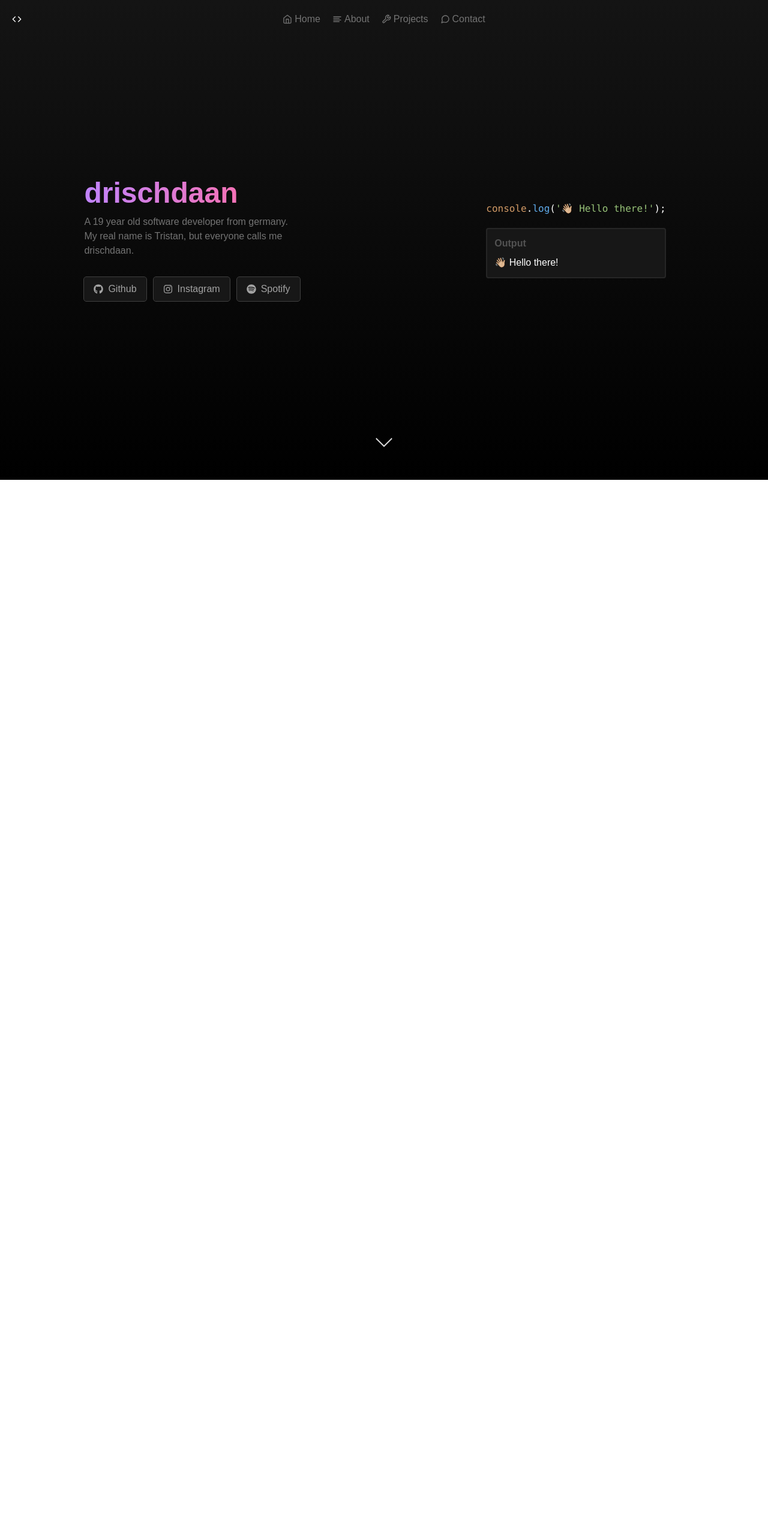
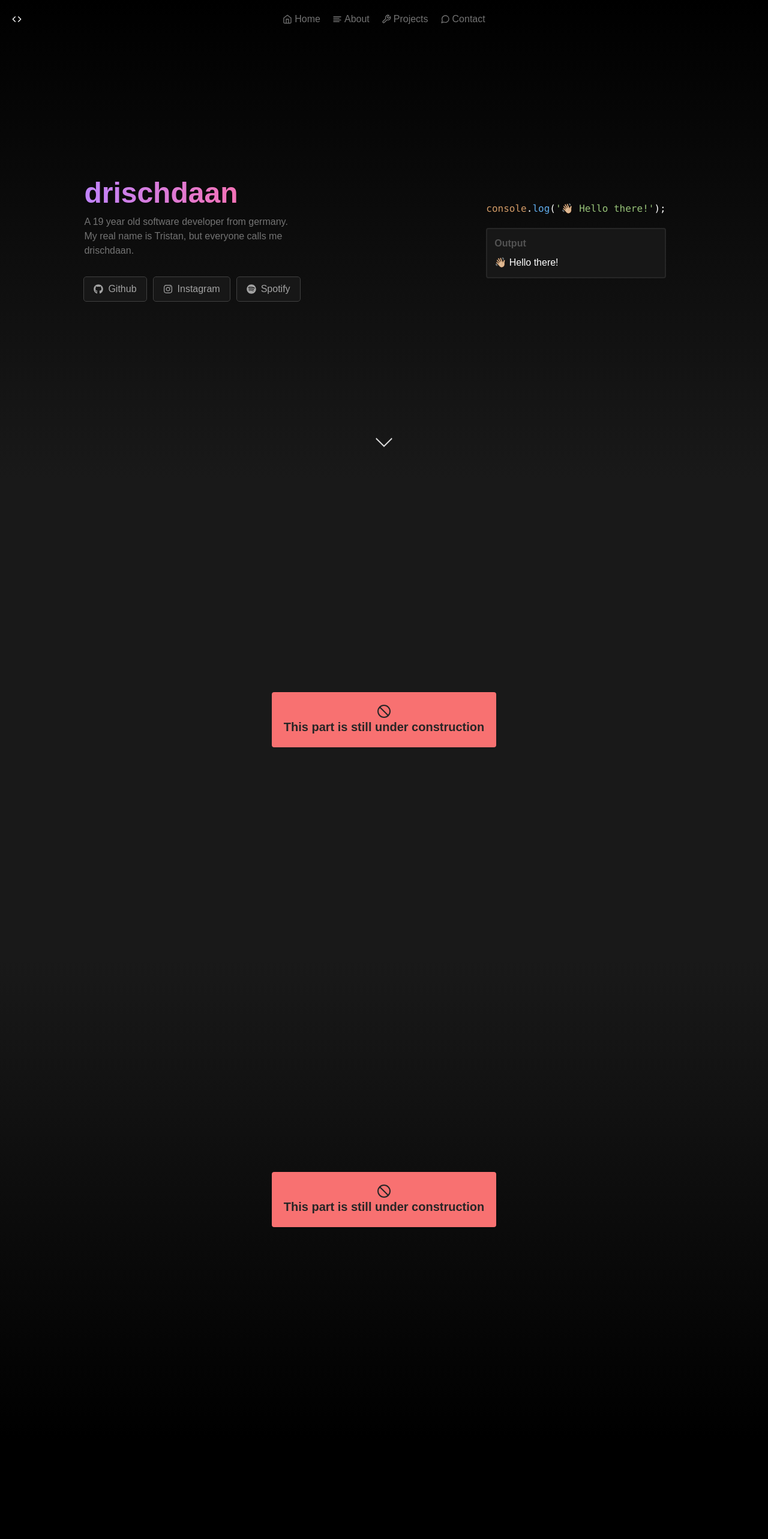
Before and after one commit to Drischdaan/drischdaan.dev, a Next.js app: page / in a window 1280 px wide. Shown: the top 2566 px of the page at 60% size. Before the commit the page ends 800 px from the top, so only its background shows below. Built offline with nearby package versions, Linux system fonts and the light colour scheme; a web font is replaced by a local one.

Commit message:
chore: updates page

```diff
--- a/app/components/Header.tsx
+++ b/app/components/Header.tsx
@@ -5,11 +5,15 @@ export default function Header() {
   return (
     <div className="absolute top-0 left-0 w-full grid grid-cols-3 p-5">
       <div className="flex justify-start items-center">
-        <div className='group cursor-pointer relative'>
+        <div className='group cursor-pointer'>
           <FiCode/>
-          <div className='hidden group-hover:block w-[331px] cursor-auto absolute py-2 text-sm'>
+          <div className='pointer-events-none -translate-x-40 group-hover:translate-x-0 opacity-0 group-hover:opacity-100 cursor-auto absolute py-2 text-sm transition-all duration-300'>
             <div className='p-3 w-full rounded bg-neutral-900 outline outline-1 outline-neutral-700 flex justify-start items-center gap-1'>
-              This website was developed with <TbBrandNextjs className='text-2xl'/> <span className='font-semibold'>NextJs <span className='text-xs'>v13.1.5</span></span>
+              This website was developed with
+              <TbBrandNextjs className='text-2xl'/>
+              <span className='font-semibold'>
+                NextJs <span className='text-xs'>v13.1.5</span>
+              </span>
             </div>
           </div>
         </div>
@@ -17,16 +21,16 @@ export default function Header() {
       <div className="flex flex-row justify-center items-center">
         <ul className="flex justify-center items-center gap-5 text-neutral-500">
           <li className="hover:text-purple-400 cursor-pointer hover:scale-105 transition-all duration-300">
-            <a className='flex justify-center items-center gap-1'><FiHome/>Home</a>
+            <a href='#home' className='flex justify-center items-center gap-1'><FiHome/>Home</a>
           </li>
           <li className="hover:text-purple-400 cursor-pointer hover:scale-105 transition-all duration-300">
-            <a className='flex justify-center items-center gap-1'><FiAlignLeft/>About</a>
+            <a href='#about' className='flex justify-center items-center gap-1'><FiAlignLeft/>About</a>
           </li>
           <li className="hover:text-purple-400 cursor-pointer hover:scale-105 transition-all duration-300">
-            <a className='flex justify-center items-center gap-1'><FiTool/>Projects</a>
+            <a href='#projects' className='flex justify-center items-center gap-1'><FiTool/>Projects</a>
           </li>
           <li className="hover:text-purple-400 cursor-pointer hover:scale-105 transition-all duration-300">
-            <a className='flex justify-center items-center gap-1'><FiMessageCircle/>Contact</a>
+            <a href='#contact' className='flex justify-center items-center gap-1'><FiMessageCircle/>Contact</a>
           </li>
         </ul>
       </div>
--- a/app/globals.scss
+++ b/app/globals.scss
@@ -11,8 +11,8 @@
     'Fira Mono', 'Droid Sans Mono', 'Courier New', monospace;
 
   --foreground-rgb: 255, 255, 255;
-  --background-start-rgb: 20, 20, 20;
-  --background-end-rgb: 0, 0, 0;
+  --background-start-rgb: 0, 0, 0;
+  --background-end-rgb: 25, 25, 25;
 
   --primary-glow: radial-gradient(rgba(1, 65, 255, 0.4), rgba(1, 65, 255, 0));
   --secondary-glow: linear-gradient(
@@ -51,11 +51,11 @@ body {
   max-width: 100vw;
   overflow-x: hidden;
   font-family: var(--font);
+  scroll-behavior: smooth;
 }
 
 body {
   color: rgb(var(--foreground-rgb));
-  background: linear-gradient(to bottom, rgb(var(--background-start-rgb)), rgb(var(--background-end-rgb)));
 }
 
 a {
@@ -63,6 +63,22 @@ a {
   text-decoration: none;
 }
 
+.home-background {
+  background: linear-gradient(to bottom, rgb(var(--background-start-rgb)), rgb(var(--background-end-rgb)));
+}
+
+.about-background {
+  background-color: rgb(var(--background-end-rgb));
+}
+
+.projects-background {
+  background: linear-gradient(to bottom, rgb(var(--background-end-rgb)), rgb(var(--background-start-rgb)));
+}
+
+.contact-background {
+  background-color: rgb(var(--background-start-rgb));
+}
+
 .code-font {
   font-family: var(--font-mono);
 }
--- a/app/page.tsx
+++ b/app/page.tsx
@@ -1,9 +1,8 @@
-'use client';
-
 import './home.page.scss';
 
 import { FaGithub, FaInstagram, FaSpotify } from 'react-icons/fa';
 import { TfiAngleDown } from 'react-icons/tfi';
+import { FiSlash, FiHeart } from 'react-icons/fi';
 import Header from './components/Header';
 
 import hljs from 'highlight.js/lib/core';
@@ -14,7 +13,10 @@ export default function Home() {
   const code = `console.log('👋🏼 Hello there!');`;
   const codeHtml = hljs.highlight(code, { language: 'typescript' }).value;
   return (
-    <div className="w-screen sm:h-screen flex justify-center items-center flex-col-reverse md:flex-row relative">
+    <div className='w-full h-full'>
+
+      {/* Home */}
+      <div id='home' className="home-background w-screen sm:h-screen flex justify-center items-center flex-col-reverse md:flex-row relative">
         <Header />
         <div className="flex-1 flex justify-center items-start md:items-center px-10 lg:px-32 pb-20 sm:py-10">
           <div className="basis-full lg:basis-3/4 xl:basis-1/2 flex justify-center items-start flex-col gap-3">
@@ -54,8 +56,51 @@ export default function Home() {
           <div className='block sm:hidden mt-20'></div>
         </div>
         <div className='absolute bottom-0 sm:mb-10 hidden sm:block'>
+          <a href='#about'>
             <TfiAngleDown className='text-3xl animate-bounce'/>
+          </a>
         </div>
+      </div>
+
+      {/* About */}
+      <div id='about' className='about-background w-screen h-screen'>
+        <div className='w-full h-full flex justify-center items-center'>
+          <div className='bg-red-400 p-5 rounded flex justify-center items-center flex-col'>
+            <FiSlash className='text-2xl text-neutral-800' />
+            <h1 className='font-bold text-xl text-neutral-800'>This part is still under construction</h1>
+          </div>
+        </div>
+      </div>
+
+      {/* Projects */}
+      <div id='projects' className='projects-background w-screen h-screen'>
+        <div className='w-full h-full flex justify-center items-center'>
+          <div className='bg-red-400 p-5 rounded flex justify-center items-center flex-col'>
+            <FiSlash className='text-2xl text-neutral-800' />
+            <h1 className='font-bold text-xl text-neutral-800'>This part is still under construction</h1>
+          </div>
+        </div>
+      </div>
+
+      {/* Contact */}
+      <div id='contact' className='contact-background w-screen h-screen flex flex-col justify-end items-center'>
+        <div className='flex-1 flex justify-center items-center'>
+          <div className='bg-red-400 p-5 rounded flex justify-center items-center flex-col'>
+            <FiSlash className='text-2xl text-neutral-800' />
+            <h1 className='font-bold text-xl text-neutral-800'>This part is still under construction</h1>
+          </div>
+        </div>
+
+        {/* Footer */}
+        <div className='flex-initial w-full p-3 flex justify-center items-center'>
+          <div className='cursor-pointer group flex justify-center items-center gap-1 text-neutral-700 hover:text-neutral-100 transition-colors duration-300'>
+            <span>Made with</span>
+            <FiHeart className='text-red-900 fill-red-900 group-hover:text-red-600 group-hover:fill-red-600'/>
+            <span>by drischdaan</span>
+          </div>
+        </div>
+      </div>
+
     </div>
   );
 }
```
Lines whose indentation alone changed are shown as unchanged.
